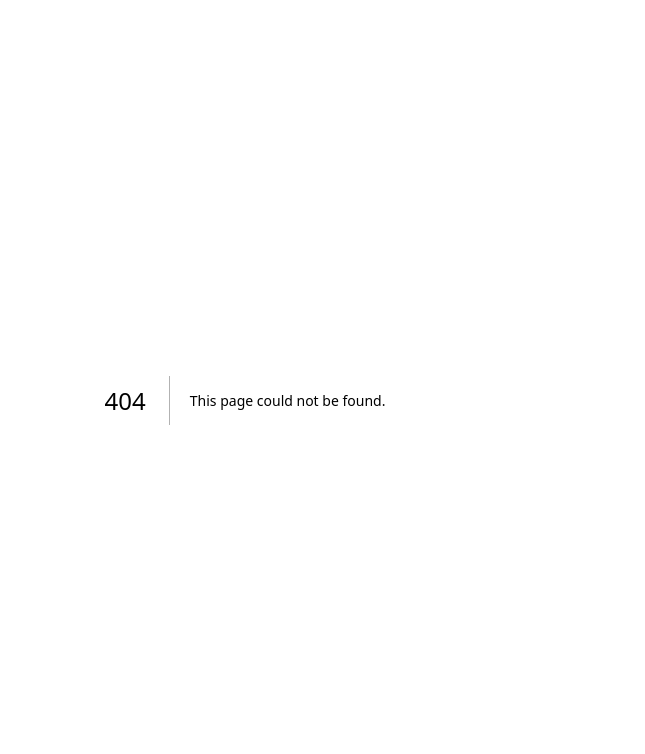
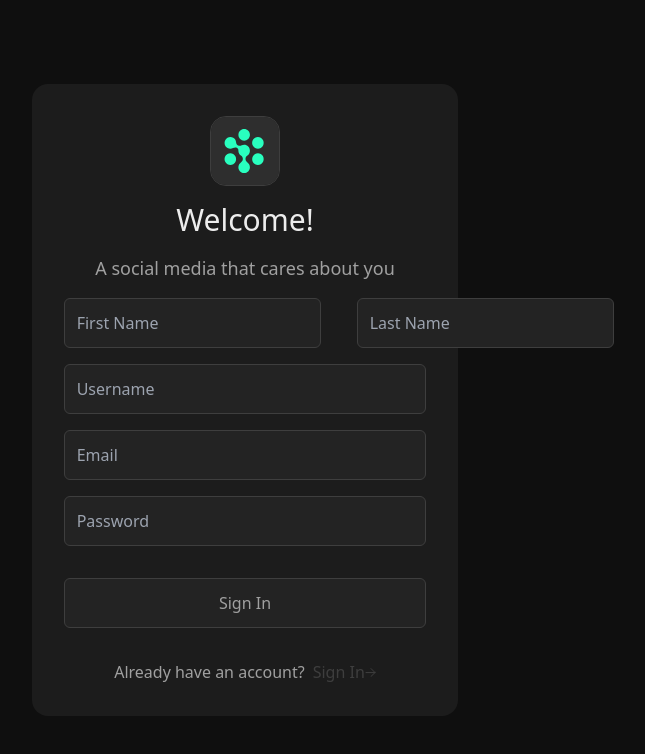
Before and after one commit to algorithmISEPProject/front, a Next.js app: page /Register in a window 1280 px wide. Before the commit this address had no page. Shown: the top 754 px of the page, without its empty margins (395-1040 px from the left). Built offline with nearby package versions, Linux system fonts and the light colour scheme.

Commit message:
Register Page with data interface

```diff
--- /dev/null
+++ b/src/app/Register/page.tsx
@@ -0,0 +1,112 @@
+"use client";
+
+import React, { useState } from "react";
+import Image from "next/image";
+
+import appLogo from "../../../public/appLogo.svg";
+import arrowIcon from "../../../public/arrowIcon.svg";
+
+export interface RegisterProps {
+  FirstName: string;
+  LastName: string;
+  UserName: string;
+  Email: string;
+  Password: string;
+}
+
+export default function Register() {
+  const [formData, setFormData] = useState<RegisterProps>({
+    FirstName: "",
+    LastName: "",
+    UserName: "",
+    Email: "",
+    Password: "",
+  });
+
+  const handleChange = (e: React.ChangeEvent<HTMLInputElement>) => {
+    const { name, value } = e.target;
+    setFormData({
+      ...formData,
+      [name]: value,
+    });
+  };
+
+  const onSubmit = () => {
+    console.log(formData);
+  };
+
+  return (
+    <div className="flex items-center justify-center min-h-screen">
+      <div className="w-1/3 h-full p-8 rounded-2xl bg-componentBackground">
+        <div className="flex flex-col w-full items-center justify-center">
+          <Image
+            className="mb-4 border border-btn-outline rounded-2xl "
+            alt="appLogo"
+            src={appLogo}
+            height={70}
+            width={70}
+          />
+          <div className="mb-4 text-white text-3xl">Welcome!</div>
+          <div className="mb-4 text-subTitle text-lg">
+            A social media that cares about you
+          </div>
+          <div className="flex flex-row text-subTitle space-x-9 w-full">
+            <input
+              className="mb-4 rounded-md bg-inputField-background p-3 border border-inputField-outline"
+              type="text"
+              placeholder="First Name"
+              name="FirstName"
+              value={formData.FirstName}
+              onChange={handleChange}
+            />
+            <input
+              className="mb-4 rounded-md  bg-inputField-background p-3 border border-inputField-outline"
+              type="text"
+              placeholder="Last Name"
+              name="LastName"
+              value={formData.LastName}
+              onChange={handleChange}
+            />
+          </div>
+          <input
+            className="mb-4 rounded-md bg-inputField-background text-subTitle p-3 w-full border border-inputField-outline"
+            type="text"
+            placeholder="Username"
+            name="UserName"
+            value={formData.UserName}
+            onChange={handleChange}
+          />
+          <input
+            className="mb-4 rounded-md  bg-inputField-background p-3 text-subTitle w-full border border-inputField-outline"
+            type="email"
+            placeholder="Email"
+            name="Email"
+            value={formData.Email}
+            onChange={handleChange}
+          />
+          <input
+            className="mb-8 rounded-md bg-inputField-background text-subTitle p-3 w-full border border-inputField-outline"
+            type="password"
+            placeholder="Password"
+            name="Password"
+            value={formData.Password}
+            onChange={handleChange}
+          />
+          <button
+            className="mb-8 rounded-md w-full p-3 text-subTitle bg-inputField-background border border-inputField-outline rounded-md"
+            onClick={onSubmit}
+          >
+            Sign In
+          </button>
+          <div className="flex flex-row space-x-2">
+            <div className="text-subTitle">Already have an account?</div>
+            <button className="flex flex-row text-subtileText items-center">
+              <div>Sign In</div>
+              <Image alt="arrowIcon" src={arrowIcon} />
+            </button>
+          </div>
+        </div>
+      </div>
+    </div>
+  );
+}
```
Also changed, not shown: public/arrowIcon.svg (added).
